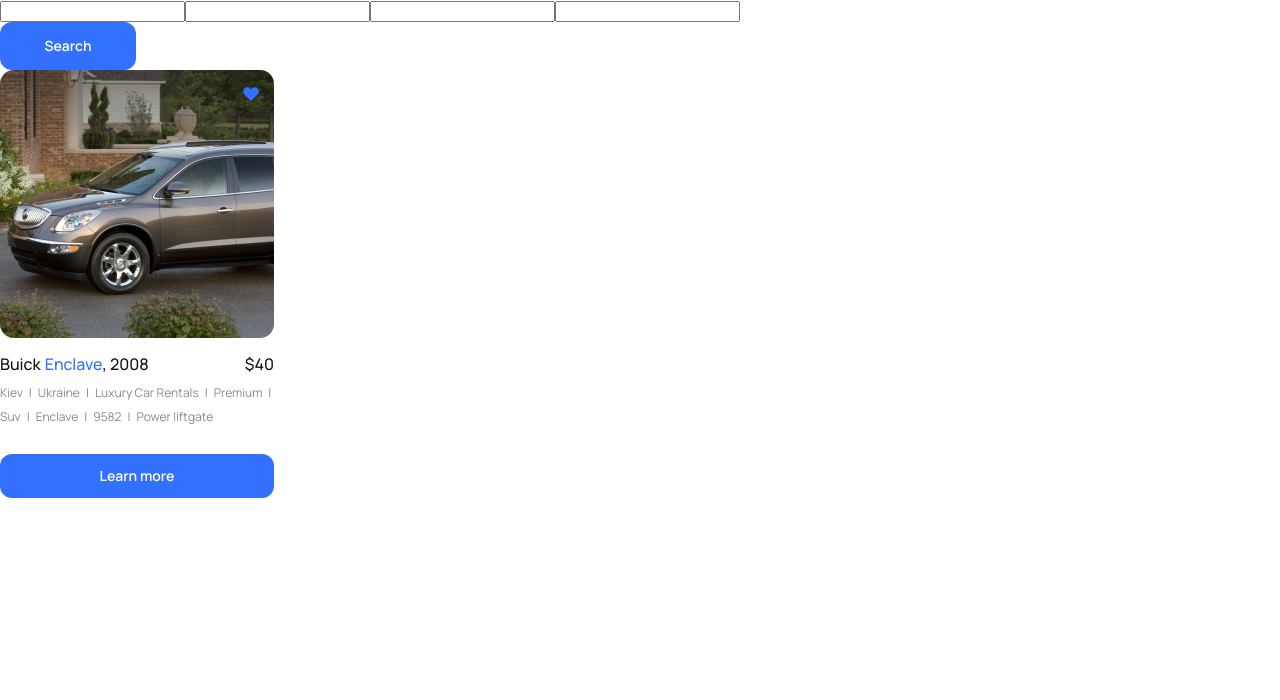
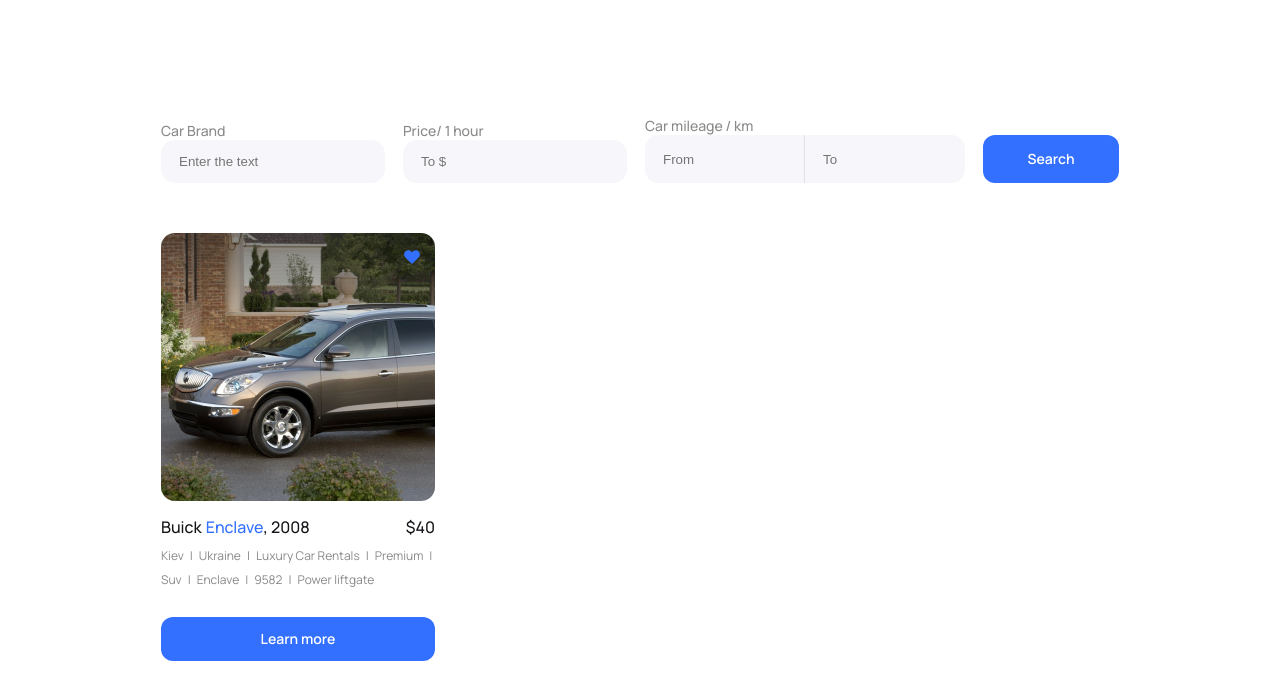
Before and after one commit to 0trava/goit-lms-career-homework, a React (Create React App) app: page /catalog in a window 1280 px wide. Shown: the top 700 px of the page. Built offline with nearby package versions, Linux system fonts and the light colour scheme.

Commit message:
add style

```diff
--- /dev/null
+++ b/src/components/App.css
@@ -0,0 +1,5 @@
+.Conatiner {
+    display: flex;
+    justify-content: center;
+    padding: 115px 150px;
+}
--- a/src/components/App.jsx
+++ b/src/components/App.jsx
@@ -1,9 +1,13 @@
 import { AppRoutes } from "../routes/Routes";
+import './App.css';
 
 
 
 export const App = () => {
   return (
-    <AppRoutes />
+    <div className="Conatiner">
+          <AppRoutes />
+    </div>
+
   );
 };
--- a/src/components/pages/Catalog/Catalog.css
+++ b/src/components/pages/Catalog/Catalog.css
@@ -1,5 +1,76 @@
 
+.Catalog__header {
+    display: flex;
+    gap: 18px;
+    justify-content: center;
+    align-items: end;
+    margin-bottom: 50px;
+}
 
+/* Catalog__input */
+.Catalog__input {
+
+}
+
+.Catalog__input div {
+    display: flex;
+    width: calc(160px * 2);
+}
+
+.Catalog__input label {
+    color: #8A8A89;
+    font-family: Manrope;
+    font-size: 14px;
+    font-style: normal;
+    font-weight: 500;
+    line-height: 18px; /* 128.571% */
+    margin-bottom: 8px;
+
+  }
+
+  .Catalog__input input{
+    display: flex;
+    flex-direction: column;
+    gap: 8px;
+    width: 224px;
+    outline: none;
+    border: none;
+
+  }
+
+  .Catalog__input input {
+    padding: 14px 89px 14px 18px;
+    justify-content: center;
+    align-items: center;
+    gap: 32px;
+    border-radius: 14px;
+    background: #F7F7FB;
+
+  }
+
+  .Catalog__input .Catalog__input-mileage-left {
+    display: flex;
+    width: 160px;
+    height: 48px;
+    /* padding: 14px 93px 14px 24px; */
+    align-items: center;
+
+    border-radius: 14px 0px 0px 14px;
+    border-right: 1px solid rgba(138, 138, 137, 0.20);
+    background: #F7F7FB;
+  }
+
+  .Catalog__input .Catalog__input-mileage-right {
+    display: flex;
+    width: 160px;
+    height: 48px;
+    /* padding: 14px 93px 14px 24px; */
+    align-items: center;
+    background-color: #0B44CD;
+
+    border-radius: 0px 14px 14px 0px;
+    background: #F7F7FB;
+  }
 
 
 
--- a/src/components/pages/Catalog/Catalog.jsx
+++ b/src/components/pages/Catalog/Catalog.jsx
@@ -1,38 +1,111 @@
 import { CardsItem } from 'components/elements/Cardsitem/CardsItem'
-import React from 'react'
+import React, { useState } from 'react'
 import './Catalog.css'
 
 export const Catalog = () => {
+  const [selectedCarBrand, setSelectedCarBrand] = useState('');
+  const [selectedCarPrice, setSelectedCarPrice] = useState('');
+  const [mileageFrom, setMileageFrom] = useState('');
+  const [mileageTo, setMileageTo] = useState('');
+
+  // List of car brands
+  const carBrands = ['Toyota', 'Honda', 'Ford', 'Chevrolet', 'Nissan', 'Hyundai', 'Volkswagen'];
+ // List of car price
+ const carPrice = ['1000', '2000', '3000', '40000', '500000', '70000'];
+
+  const handleInputChange = (event) => {
+    setSelectedCarBrand(event.target.value);
+  };
+
+  const handleInputChangePrice = (event) => {
+    setSelectedCarPrice(event.target.value);
+  };
+
+  const handleMileageFromChange = (event) => {
+    setMileageFrom(event.target.value);
+  };
+
+  const handleMileageToChange = (event) => {
+    setMileageTo(event.target.value);
+  };
+
   return (
     <div>
       {/* Header */}
       <div className='Catalog__header'>
-        <form>
-          <label htmlFor="brand" title='Car brand'>
-            <input type="text" name="brand"/>
-          </label>
-          <label htmlFor="">
-            <input type="text" />
-          </label>
-          <label htmlFor="">
-            <input type="text" />
-          </label>
-          <label htmlFor="">
-            <input type="text" />
-          </label>
+            {/* Car Brands  */}
+            <div className='Catalog__input'>
+            <label htmlFor="carBrandInput">Car Brand</label>
+            <input
+              type="text"
+              id="carBrandInput"
+              list="carBrands"
+              value={selectedCarBrand}
+              placeholder='Enter the text'
+              onChange={handleInputChange}
+            />
+            <datalist id="carBrands">
+            {carBrands.map((brand, index) => (
+              <option key={index} value={brand} />
+            ))}
+          </datalist>
+          </div>
+
+
+          {/* Price  */}
+          <div className='Catalog__input'>
+            <label htmlFor="carPriceInput">Price/ 1 hour</label>
+            <input
+              type="text"
+              id="carPriceInput"
+              list="carPrice"
+              value={selectedCarPrice}
+              placeholder='To $'
+              onChange={handleInputChangePrice}
+            />
+            <datalist id="carPrice">
+            {carPrice.map((price, index) => (
+              <option key={index} value={price} />
+            ))}
+          </datalist>
+          </div>
+
+          {/* Сar mileage */}
+          <div  className='Catalog__input'>
+            <label htmlFor="mileageFromInput">Сar mileage / km</label>
+            <div>
+            <input
+              type="number"
+              id="mileageFromInput"
+              value={mileageFrom}
+              onChange={handleMileageFromChange}
+              className='Catalog__input-mileage-left'
+              placeholder='From'
+            />
+
+            <input
+              type="number"
+              id="mileageFromInput"
+              value={mileageTo}
+              onChange={handleMileageToChange}
+              className='Catalog__input-mileage-right'
+              placeholder='To'
+            />
+            </div>
+          </div>
+
           <button type='submite' className='Catalog__btn'>
           <span class="btn-text-one">Search</span>
            <span class="btn-text-two">Go!</span>
+            </button>
 
-            </button>
-        </form>
 
-        {/* Catalog */}
+      </div>
+      {/* Catalog */}
         <ul className='Catalog__list'>
             <CardsItem/>
 
         </ul>
-      </div>
     </div>
   )
 }
```
